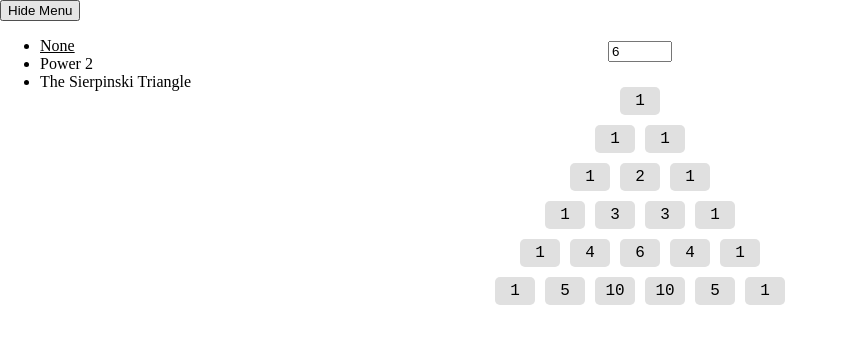
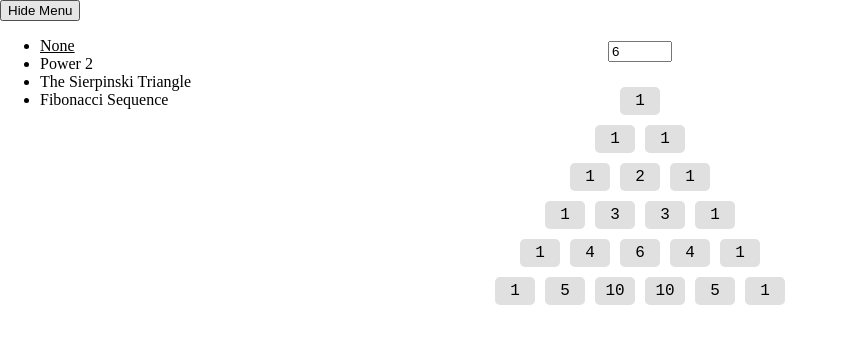
Before and after one commit to krystofmatejka/pascals-triangle, a Next.js app: page / in a window 1280 px wide. Shown: the top 344 px of the page, without its empty margins (0-848 px from the left). Built offline with nearby package versions, Linux system fonts and the light colour scheme.

Commit message:
add fibonacci

```diff
--- a/src/components/constants/index.ts
+++ b/src/components/constants/index.ts
@@ -1,5 +1,6 @@
 export enum Transformation {
   None,
   Power_2,
-  Sierpinski_Triangle
+  Sierpinski_Triangle,
+  FibonacciSequence,
 }
--- a/src/components/home/home.tsx
+++ b/src/components/home/home.tsx
@@ -1,4 +1,4 @@
-import {FC, useRef} from 'react'
+import {FC, useState} from 'react'
 import styled from 'styled-components'
 import {FloorSelector} from '../floor-selector'
 import {usePascalsTriangleStore} from '@/src/components/store'
@@ -6,38 +6,49 @@ import {Transformation} from '@/src/components/constants'
 import {Menu} from '@/src/components/menu'
 import {pascalsTriangle} from '@/src/components/lib'
 import {useRecalculateNumberWidth} from '@/src/components/hooks'
+import {findIndexesForFibonacci, calculateFibonacciNumberByIndexes} from '@/src/components/lib/fibonacci'
 
 export const Home: FC = () => {
   const {numberOfFloors, transformation} = usePascalsTriangleStore()
-  const containerRef = useRef<HTMLDivElement>()
+  const [highlightedIndexes, setHighlightedIndexes] = useState([])
   const triangle = pascalsTriangle(numberOfFloors)
 
   useRecalculateNumberWidth({triangle, transformation})
 
+  console.log({highlightedIndexes})
   return (
     <>
       <Menu/>
       <FloorSelector/>
-      <Container ref={containerRef}>
-        {triangle.map((row, index) => (
-          <Row key={index}>
+      <Container>
+        {triangle.map((row, rowIndex) => (
+          <Row key={rowIndex} onMouseEnter={() => {
+            if (transformation === Transformation.FibonacciSequence) {
+              setHighlightedIndexes(findIndexesForFibonacci(rowIndex))
+            }
+          }}>
             {row.map((number, index) => {
-              if (transformation === Transformation.None || transformation === Transformation.Power_2) {
+              if (transformation === Transformation.Sierpinski_Triangle) {
+                return <Number key={index} highlight={(number % 2) ? null: '#c5eeb9'}>{number % 2}</Number>
+              } if (transformation === Transformation.FibonacciSequence) {
+                const isHighlighted = (highlightedIndexes[rowIndex] === index)
+                return <Number key={index} highlight={isHighlighted ? 'red': undefined}>{number}</Number>
+              } else {
                 return <Number key={index}>{number}</Number>
               }
-              if (transformation === Transformation.Sierpinski_Triangle) {
-                return <Number key={index} highlight={(number % 2) ? null: '#c5eeb9'}>{number % 2}</Number>
-              }
             })}
-            {(transformation === Transformation.Power_2) && <Power2 triangleRow={row} rowIndex={index}/>}
+            {(transformation === Transformation.Power_2) && <Power2 triangleRow={row} rowIndex={rowIndex}/>}
           </Row>
         ))}
+        {(transformation === Transformation.FibonacciSequence) && <Fibonacci>{calculateFibonacciNumberByIndexes(highlightedIndexes, triangle)}</Fibonacci>}
       </Container>
     </>
   )
 }
 
-const Container = styled.div``
+const Container = styled.div`
+  position: relative;
+`
 
 const Row = styled.div`
   display: flex;
@@ -71,3 +82,11 @@ const Power2: FC<{triangleRow: number[], rowIndex: number}> = ({triangleRow, row
   const sumOfRow = triangleRow.reduce((p, c) => p + c, 0)
   return <StyledPower2>{sumOfRow}&nbsp;=&nbsp;2^{rowIndex}</StyledPower2>
 }
+
+const Fibonacci = styled(Number)`
+  position: absolute;
+  right: 20px;
+  top: 0;
+  background: #bed7ee;
+  padding: 5px 10px;
+`
--- a/src/components/hooks/use-recalculate-number-width.ts
+++ b/src/components/hooks/use-recalculate-number-width.ts
@@ -9,14 +9,12 @@ type UseRecalculateNumberWidthProps = {
 
 export const useRecalculateNumberWidth = ({triangle, transformation}: UseRecalculateNumberWidthProps) => {
   useEffect(() => {
-    if (transformation === Transformation.None || transformation === Transformation.Power_2) {
+    if (transformation === Transformation.Sierpinski_Triangle) {
+      document.documentElement.style.setProperty('--number-width', '30px')
+    } else {
       const width = calculateWidth(triangle, 10)
 
       document.documentElement.style.setProperty('--number-width', `${width}px`)
     }
-
-    if (transformation === Transformation.Sierpinski_Triangle) {
-      document.documentElement.style.setProperty('--number-width', '40px')
-    }
   }, [triangle, transformation])
 }
--- /dev/null
+++ b/src/components/lib/fibonacci.ts
@@ -0,0 +1,39 @@
+import {Triangle} from './types'
+import {numOrNull} from './types'
+
+export const findIndexesForFibonacci = (rowIndex: number): numOrNull => {
+  const indexes: numOrNull = new Array(rowIndex + 1).fill(null)
+  indexes[rowIndex] = 0
+
+  let lastIndex = 0
+  let currentIndex = 0
+  let index = rowIndex - 1
+
+  while (currentIndex < index) {
+    lastIndex = indexes[index + 1] ?? -1
+    currentIndex = lastIndex + 1
+    indexes[index] = currentIndex
+
+    index--
+  }
+
+  return indexes
+}
+
+export const calculateFibonacciNumberByIndexes = (indexes: numOrNull, triangle:Triangle) => {
+  let fibonacci = 0
+  let lastIndex = indexes[indexes.length - 1]
+  let index = indexes.length - 1
+
+  while (lastIndex !== null) {
+    lastIndex = indexes[index]
+
+    if (typeof lastIndex !== 'number') {
+      return fibonacci
+    }
+
+    fibonacci += triangle[index][lastIndex]
+
+    index--
+  }
+}
--- /dev/null
+++ b/src/components/lib/types.ts
@@ -0,0 +1,2 @@
+export type Triangle = number[][]
+export type numOrNull = number[]|null[]
--- a/src/components/menu/menu.tsx
+++ b/src/components/menu/menu.tsx
@@ -16,6 +16,11 @@ const MenuItems = [
     label: 'The Sierpinski Triangle',
     transformation: Transformation.Sierpinski_Triangle,
   },
+  {
+    label: 'Fibonacci Sequence',
+    description: 'select row to calculate fibonacci sequence',
+    transformation: Transformation.FibonacciSequence,
+  },
 ]
 
 export const Menu: FC = () => {
@@ -26,15 +31,20 @@ export const Menu: FC = () => {
     <div>
       <button onClick={() => setVisible((previous) => !previous)}>{visible ? 'Hide Menu': 'Show Menu'}</button>
       <MenuContainer visible={visible}>
-        {MenuItems.map((item) => (
-          <Row
-            key={item.label}
-            active={transformation === item.transformation}
-            onClick={() => setTransformation(item.transformation)}
-          >
-            {item.label}
-          </Row>
-        ))}
+        {MenuItems.map((item) => {
+          const isActive = transformation === item.transformation
+
+          return (
+            <Row
+              key={item.label}
+              active={isActive}
+              onClick={() => setTransformation(item.transformation)}
+            >
+              <a>{item.label}</a>
+              {isActive && item.description && <Description>{item.description}</Description>}
+            </Row>
+          )
+        })}
       </MenuContainer>
     </div>
   )
@@ -42,16 +52,26 @@ export const Menu: FC = () => {
 
 const MenuContainer = styled.ul<{visible: boolean}>`
   position: absolute;
+  z-index: 1;
   transform: ${p => p.visible ? 'translateX(0)' : 'translateX(-100%)'};
   transition: transform ease 0.3s;
   background: #fff;
 `
 
 const Row = styled.li<{active?: boolean}>`
-  cursor: pointer;
-  text-decoration: ${p => p.active ? 'underline' : 'none'};
+  & > a {
+    text-decoration: ${p => p.active ? 'underline' : 'none'};
+  }
 
-  &:hover {
+  &:hover > a {
+    cursor: pointer;
     text-decoration: underline;
   }
 `
+
+const Description = styled.p`
+  text-decoration: none;
+  padding: 0;
+  margin: 5px 0;
+  font-size: 0.8rem;
+`
```
Also changed, not shown: 1 other file (tests, documents, lock files or other folders).
